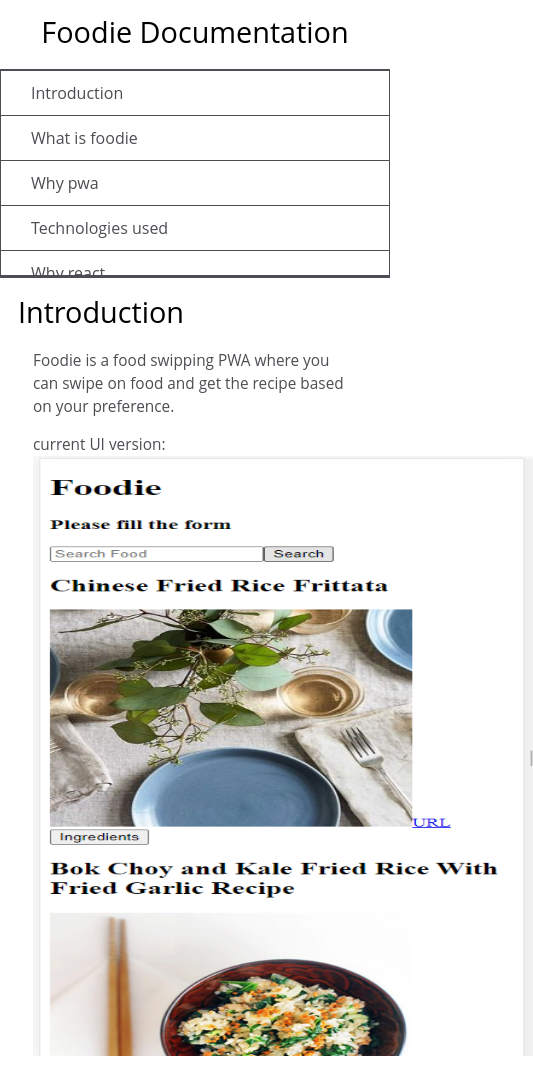
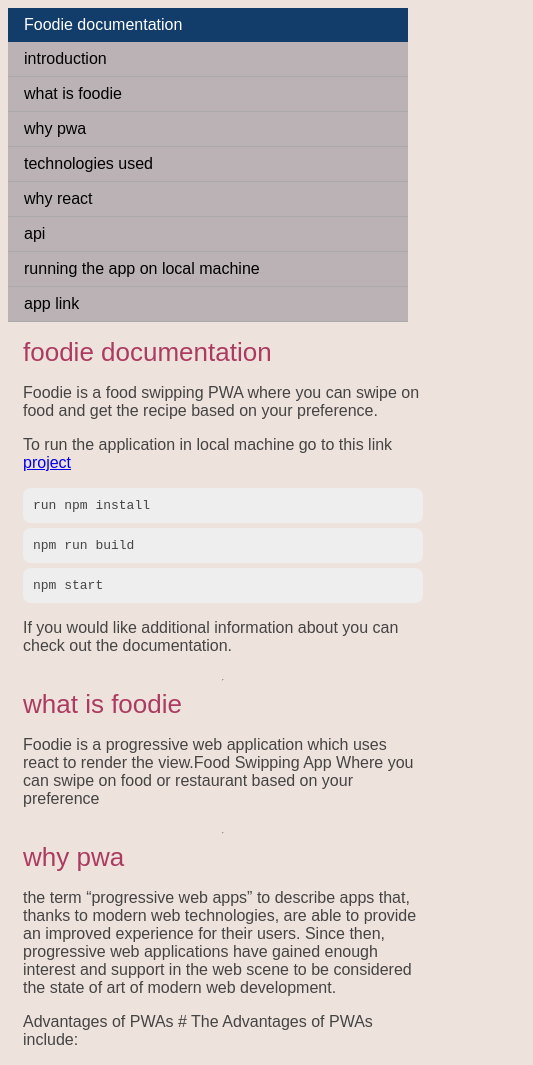
Before and after one commit to Projects-college/documentation, a plain HTML site: page index.html in a window 390 px wide. Shown: the top 1065 px of the page, 533 px wide, since content can reach past the window. Drawn offline with Linux system fonts and the light colour scheme.

Commit message:
changing look

```diff
--- a/index.html
+++ b/index.html
@@ -1,70 +1,56 @@
 <!DOCTYPE html>
-<html lang="en" >
+<html lang="en">
 <head>
     <meta charset="UTF-8">
+    <meta http-equiv="X-UA-Compatible" content="IE=edge">
+    <meta name="viewport" content="width=device-width, initial-scale=1.0">
     <title>Foodie Documentation Page</title>
     <link rel="stylesheet" href="./style.css">
-
 </head>
 <body>
-<!-- partial:index.partial.html -->
-<nav id="navbar">
-  <header>Foodie Documentation</header>
+    <nav id="nav-bar">
         <ul>
-    <li><a class="nav-link" href="#Introduction">Introduction</a></li>
-    <li>
-      <a class="nav-link" href="#What_you_should_already_know"
-        >What is foodie</a
-      >
-    </li>
-    <li>
-      <a class="nav-link" href="#JavaScript_and_Java">Why pwa</a>
-    </li>
-    <li><a class="nav-link" href="#Hello_world">Technologies used</a></li>
-
-     <li><a class="nav-link" href="#Declaring_variables">Why react</a>
-    </li>
+          <li id="nav-header">Foodie documentation</li>
+          <li><a class="nav-link" href="#getting_started">Introduction</a></li>
+          <li><a class="nav-link" href="#simple_demo">What is foodie</a></li>
+          <li><a class="nav-link" href="#button">Why pwa</a></li>
+          <li><a class="nav-link" href="#slider">Technologies used</a></li>
+          <li><a class="nav-link" href="#listbox">Why react</a></li>
           <li><a class="nav-link" href="#Variable_scope">Api</a></li>
            <li><a class="nav-link" href="#Global_variables">Running the app on local machine</a></li>
            <li><a class="nav-link" href="#Constants">App link </a></li>
+        </ul>
+      </nav>
 
-</nav>
       <main id="main-doc">
-  <section class="main-section" id="Introduction">
-    <header>Introduction</header>
+
+        <section id="getting_started" class="main-section">
+          <header>Foodie Documentation</header>
           <article>
-      <p>
-       Foodie is a food swipping PWA where you can swipe on food and get the recipe based on your preference.
-
-      </p>
-      <div>current UI version:</div>
-      <div><img src="img/Screenshot_2.png" alt=" current UI version:" width="500" height="600"></div>
-      <p>
+            <p>Foodie is a food swipping PWA where you can swipe on food and get the recipe based on your preference.</p>
+            <p>To run the application in local machine go to this link <a href="https://github.com/Projects-college/Foodiereact" target="_blank">project</a>  </p>
+            <code>run npm install</code>
+            <code>npm run build</code>
+            <code>npm start</code>
 
 
+            <p>If you would like additional information about  you can check out the documentation.
+          </article>
+        </section>
+        <hr>
+        <section id="simple_demo" class="main-section">
+          <header>What is foodie</header>
+          <article>
+            <p>Foodie is a progressive web application which uses react to render the view.Food Swipping App Where you can swipe on food or restaurant based on your preference</p>
 
           </article>
         </section>
-  <section class="main-section" id="What_you_should_already_know">
-    <header>What is foodie</header>
-    <article>
-      <p>Foodie is a progressive web application which uses react to render the view.Food Swipping App Where you can swipe on food or restaurant based on your preference
-      </p>
-
-
-    </article>
-  </section>
-  <section class="main-section" id="JavaScript_and_Java">
+        <hr>
+        <section id="button" class="main-section">
           <header>Why pwa</header>
           <article>
-      <p>
-        the term “progressive web apps” to describe apps that, thanks to modern web technologies, are able to provide an improved experience for their users.
-         Since then, progressive web applications have gained enough interest and support in the web scene to be considered the state of art of modern web development.
-
-      </p>
-
-
-      <p>
+            <p>the term “progressive web apps” to describe apps that, thanks to modern web technologies, are able to provide an improved experience for their users.
+                Since then, progressive web applications have gained enough interest and support in the web scene to be considered the state of art of modern web development.</p>
                 Advantages of PWAs #
 
                 The Advantages of PWAs include:
@@ -99,37 +85,36 @@ The Advantages of PWAs include:
                     </li>
                     </ul>
             </p>
+
           </article>
         </section>
-  <section class="main-section" id="Hello_world">
+        <hr>
+        <section id="slider" class="main-section">
           <header>Technologies used</header>
           <article>
-      Technologies used to create this project are
-      <code>
-        React
-        javasctipt
-        Serviceworkers
-        git
-        postman
-        details coming soon..
+            <p>Technologies used to create this project are </p>
+                <code>Jacascript</code>
+                <code>React</code>
+                <code>Postman</code>
+                <code>Serviceworkers</code>
+                <code>git</code>
+                <code>netlify</code>
 
-      </code>
+
 
 
           </article>
         </section>
-  <section class="main-section" id="Declaring_variables">
-
+        <hr>
+        <section id="listbox" class="main-section">
           <header>Why react</header>
-    <p>
-      React is a JavaScript UI development library. It is quite simple, component-based, declarative, and universal.
+          <article>
+            <p> React is a JavaScript UI development library. It is quite simple, component-based, declarative, and universal.
                 First introduced in May 2013, it has won the affection and love of multiple front-end developers from all over the world.
                 Simple but powerful, it is the most popular JavaScript technology for building user interfaces.
-      Armed with the support of a large and active developer community, React is often updated, thoroughly maintained, and learner-friendly.
+                Armed with the support of a large and active developer community, React is often updated, thoroughly maintained, and learner-friendly.</p>
 
-    </p>
-    <ol><li><p>The framework is quick to set up, so the work on the project can be launched in the shortest terms possible.</p></li><li><p>User interfaces built with React are responsive and interactive because React offers a perfect opportunity to fetch and record dynamically changing data.</p></li><li><p>Due to component-based structure and reusability of these components, React greatly facilitates and accelerates the development of apps.</p></li><li><p>React.js can work for almost any project, from a simple SPA to a complex web or mobile platform.</p></li><li><p>This technology enjoys a strong support of a well-developed community, who maintain up-to-date documentation and are ready to offer a helping hand to aspiring developers.</p></li><li><p>React can be easily integrated with other frameworks or libraries, which facilitates development and makes it a great choice for both new and ongoing projects.</p></li></ol>
-
+          </article>
         </section>
         <section class="main-section" id="Variable_scope">
             <header>Api</header>
@@ -173,7 +158,7 @@ The Advantages of PWAs include:
             <header>App link</header>
             <article>
               <p>
-        Coming soon...
+                <a href="https://heuristic-panini-e430fe.netlify.app/" target="_blank">Live app</a>
 
               </p>
 
@@ -183,45 +168,8 @@ The Advantages of PWAs include:
               </p>
             </article>
           </section>
-  <!-- <section class="main-section" id="Constants">
-    <header>Constants</header>
-    <article>
-      <p>
-        You can create a read-only, named constant with the const keyword. The
-        syntax of a constant identifier is the same as for a variable
-        identifier: it must start with a letter, underscore or dollar sign and
-        can contain alphabetic, numeric, or underscore characters.
-      </p>
 
-      <code>const PI = 3.14;</code>
-      <p>
-        A constant cannot change value through assignment or be re-declared
-        while the script is running. It has to be initialized to a value.
-      </p>
-
-      <p>
-        The scope rules for constants are the same as those for let block scope
-        variables. If the const keyword is omitted, the identifier is assumed to
-        represent a variable.
-      </p>
-
-      <p>
-        You cannot declare a constant with the same name as a function or
-        variable in the same scope. For example:
-      </p>
-
-      <code
-        >// THIS WILL CAUSE AN ERROR function f() {}; const f = 5; // THIS WILL
-        CAUSE AN ERROR ALSO function f() { const g = 5; var g; //statements
-        }</code
-      >
-      However, object attributes are not protected, so the following statement
-      is executed without problems.
-      <code
-        >const MY_OBJECT = {"key": "value"}; MY_OBJECT.key = "otherValue";</code
-      >
-    </article>
-  </section> -->
+      </main>
 
 </body>
 </html>
--- a/style.css
+++ b/style.css
@@ -1,128 +1,179 @@
-html,
 body {
-  min-width: 290px;
-  color: #4d4e53;
-  background-color: #ffffff;
-  font-family: 'Open Sans', Arial, sans-serif;
-  line-height: 1.5;
+    display: flex;
+    font-family: sans-serif;
+    background-color: #EEE2DC;
+    color: #444;
+    max-width 1000px;
+    min-width: 400px;
   }
 
-#navbar {
-  position: fixed;
-  min-width: 290px;
-  top: 0px;
-  left: 0px;
-  width: 300px;
-  height: 100%;
-  border-right: solid;
-  border-color: rgba(0, 22, 22, 0.4);
+  #nav-bar {
+    margin-right: 20px;
   }
 
-header {
-  color: black;
-  margin: 10px;
-  text-align: center;
-  font-size: 1.8em;
-  font-weight: thin;
+  #nav-bar > ul {
+    list-style: none;
+    margin: 0;
+    padding: 0;
+    width: 180px;
+    height: 100%;
+    background-color: #bab2b5;
+    position: fixed;
   }
 
-#main-doc header {
-  text-align: left;
-  margin: 0px;
+  #nav-header {
+    padding: 8px 16px;
+    font-weight: 500;
+    background-color: #123c69;
+    color: #fff;
   }
 
-#navbar ul {
-  height: 88%;
-  padding: 0;
-  overflow-y: auto;
-  overflow-x: hidden;
+  .nav-link {
+    display: block;
+    color: #000;
+    padding: 8px 16px;
+    text-decoration: none;
+    border-bottom: 1px solid #aaa;
+    text-transform: lowercase;
   }
 
-#navbar li {
-  color: #4d4e53;
-  border-top: 1px solid;
-  list-style: none;
+  .nav-link:hover {
+    color: #fff;
+    background-color: #ac3b61;
+  }
+
+  pre {
+      white-space: pre-wrap;
+    }
+
+  #main-doc {
+    display: flex;
+    flex-direction: column;
+    flex-wrap: wrap;
+    margin-left: 200px;
+    margin-top: 10px;
+    max-width: 600px;
+  }
+
+  .main-section > header {
+    color: #AC3B61;
+    font-size: 26px;
+    font-weight: 500;
+    text-transform: lowercase;
+  }
+
+  code {
+    background-color: #eee;
+    display: block;
+    padding: 10px;
+    border-radius: 0.5rem;
+    margin: 5px 0px;
+  }
+
+  @media (max-width: 600px) {
+    #nav-bar > ul {
+      height: auto;
       position: relative;
       width: 100%;
     }
+    #nav-bar {
+      margin: 0;
+    }
+    body {
+      flex-direction: column;
+      align-content: center;
+    }
+    #main-doc {
+      margin: 15px;
+      width: 100%;
+    }
+  }body {
+  display: flex;
+  font-family: sans-serif;
+  background-color: #EEE2DC;
+  color: #444;
+  max-width 1000px;
+  min-width: 400px;
+}
 
-#navbar a {
+#nav-bar {
+  margin-right: 20px;
+}
+
+#nav-bar > ul {
+  list-style: none;
+  margin: 0;
+  padding: 0;
+  width: 180px;
+  height: 100%;
+  background-color: #bab2b5;
+  position: fixed;
+}
+
+#nav-header {
+  padding: 8px 16px;
+  font-weight: 500;
+  background-color: #123c69;
+  color: #fff;
+}
+
+.nav-link {
   display: block;
-  padding: 10px 30px;
-  color: #4d4e53;
+  color: #000;
+  padding: 8px 16px;
   text-decoration: none;
-  cursor: pointer;
+  border-bottom: 1px solid #aaa;
+  text-transform: lowercase;
+}
+
+.nav-link:hover {
+  color: #fff;
+  background-color: #ac3b61;
+}
+
+pre {
+    white-space: pre-wrap;
   }
 
 #main-doc {
-  position: absolute;
-  margin-left: 310px;
-  padding: 20px;
-  margin-bottom: 110px;
+  display: flex;
+  flex-direction: column;
+  flex-wrap: wrap;
+  margin-left: 200px;
+  margin-top: 10px;
+  max-width: 600px;
 }
 
-section article {
-  color: #4d4e53;
-  margin: 15px;
-  font-size: 0.96em;
-}
-
-section li {
-  margin: 15px 0px 0px 20px;
+.main-section > header {
+  color: #AC3B61;
+  font-size: 26px;
+  font-weight: 500;
+  text-transform: lowercase;
 }
 
 code {
+  background-color: #eee;
   display: block;
-  text-align: left;
-  white-space: pre-line;
-  position: relative;
-  word-break: normal;
-  word-wrap: normal;
-  line-height: 2;
-  background-color: #f7f7f7;
-  padding: 15px;
-  margin: 10px;
-  border-radius: 5px;
+  padding: 10px;
+  border-radius: 0.5rem;
+  margin: 5px 0px;
 }
 
-@media only screen and (max-width: 815px) {
-  /* For mobile phones: */
-  #navbar ul {
-    border: 1px solid;
-    height: 207px;
+@media (max-width: 600px) {
+  #nav-bar > ul {
+    height: auto;
+    position: relative;
+    width: 100%;
   }
-
-  #navbar {
-    background-color: white;
-    position: absolute;
-    top: 0;
-    padding: 0;
+  #nav-bar {
     margin: 0;
+  }
+  body {
+    flex-direction: column;
+    align-content: center;
+  }
+  #main-doc {
+    margin: 15px;
     width: 100%;
-    max-height: 275px;
-    border: none;
-    z-index: 1;
-    border-bottom: 2px solid;
-  }
-
-  #main-doc {
-    position: relative;
-    margin-left: 0px;
-    margin-top: 270px;
   }
 }
-
-@media only screen and (max-width: 400px) {
-  #main-doc {
-    margin-left: -10px;
-  }
-
-  code {
-    margin-left: -20px;
-    width: 100%;
-    padding: 15px;
-    padding-left: 10px;
-    padding-right: 45px;
-    min-width: 233px;
-  }
-}
```
Also changed, not shown: img/Screenshot_2.png (deleted). Lines whose indentation alone changed are shown as unchanged.
